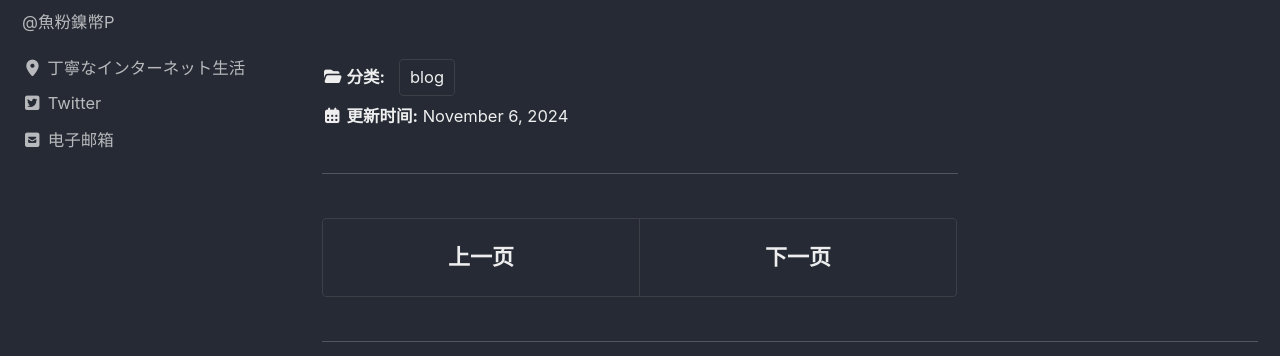
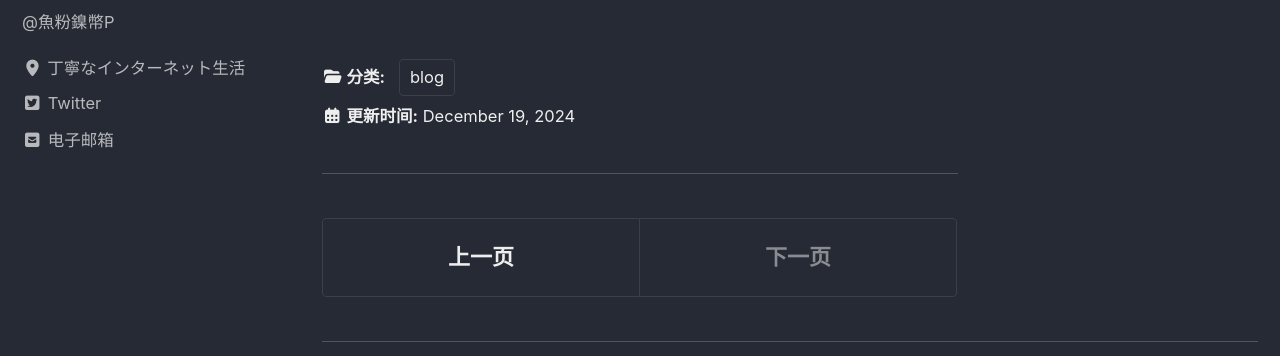
Before and after one commit to lilyknight39/lilyknight39.github.io, a Jekyll site: the page built from _posts/2024-12-19-Brake_sharply.md, in a window 1280 px wide and 1174 px high. Shown: the part 264-620 px from the top of the window. Built offline with Jekyll 4.4.1, drawn with Linux system fonts in a browser that asks for light colours; cached includes are drawn as plain includes.

Commit message:
Update 2024-12-19-Brake_sharply.md

```diff
--- a/_posts/2024-12-19-Brake_sharply.md
+++ b/_posts/2024-12-19-Brake_sharply.md
@@ -1,7 +1,7 @@
 ---
 layout: single
 title: "急刹车"
-date: 2024-11-06
+date: 2024-12-19
 categories: blog
 ---
 
```
